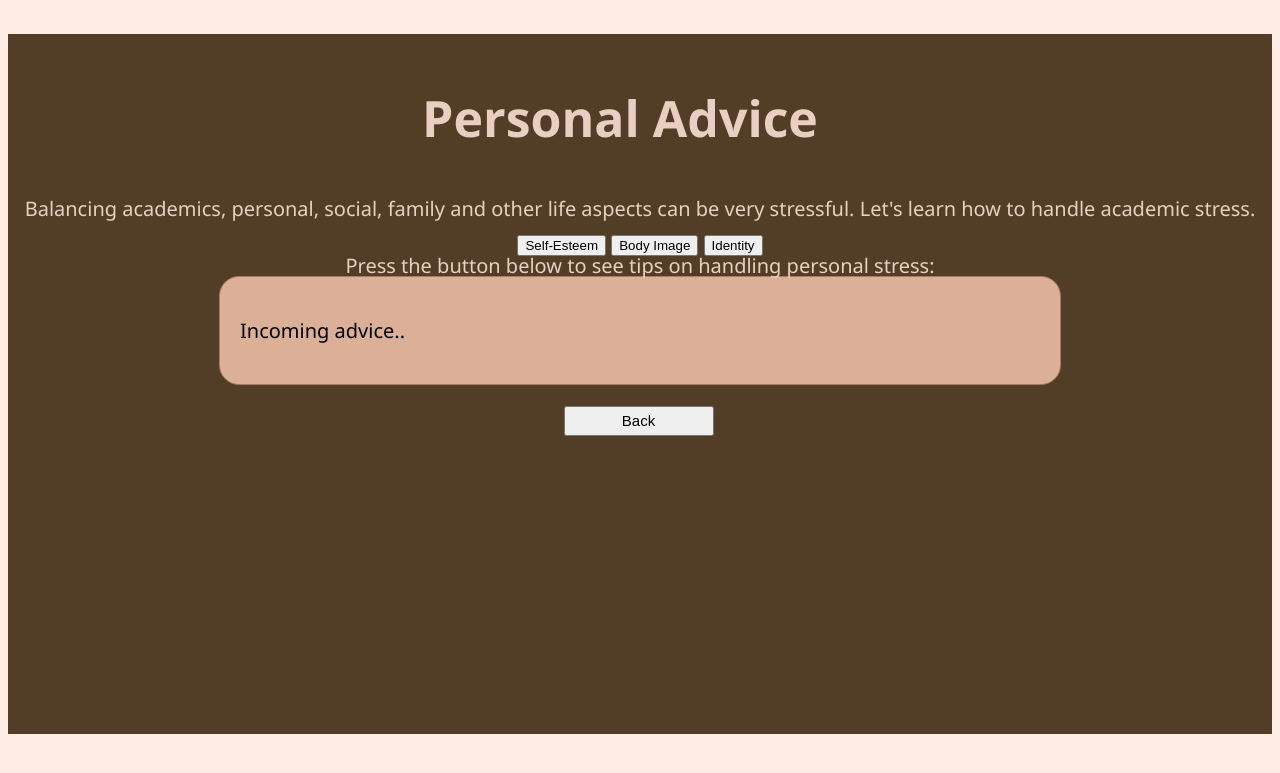
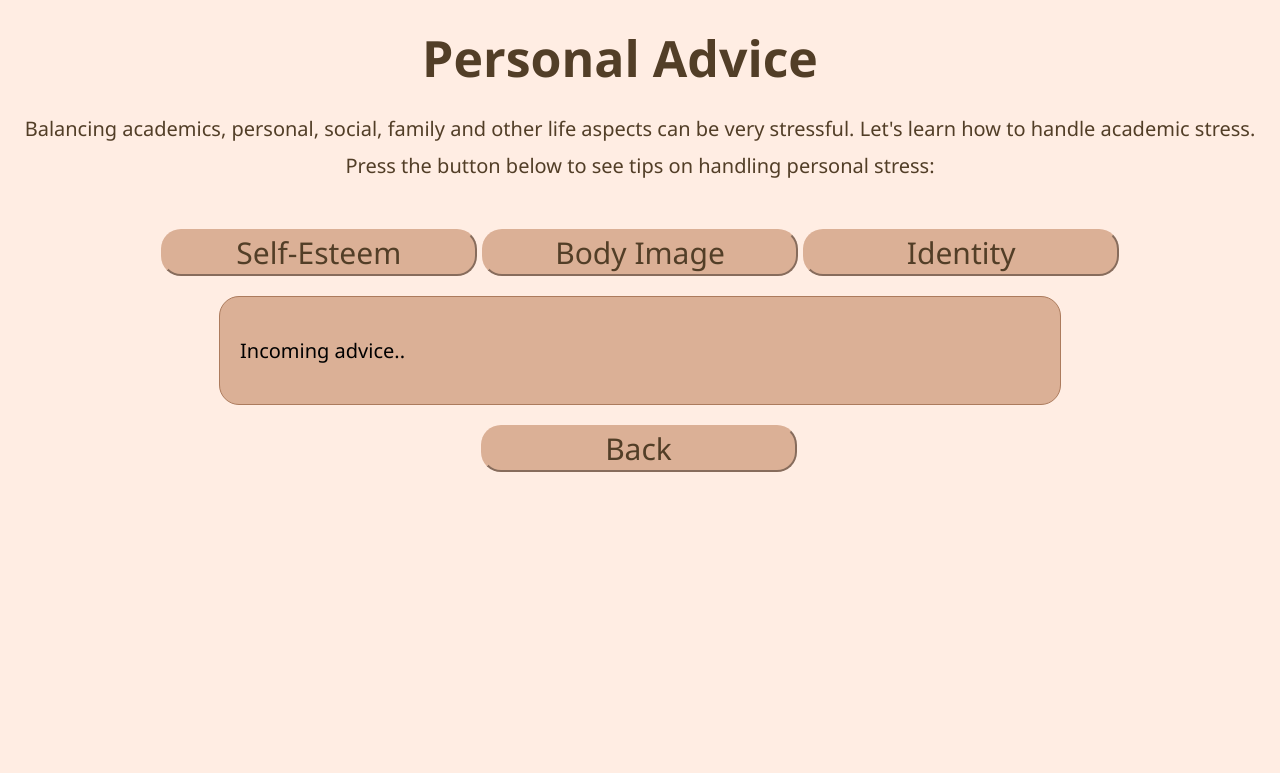
Before and after one commit to soappeea/IgnitionHacks, a Python web app: template website/templates/personal.html in a window 1280 px wide. Shown: the top 773 px of the page. Run offline with Jinja, Linux system fonts and the light colour scheme; the template is opened without the code that fills it, so the values that code supplies are empty.

Commit message:
added css to aibuttons

```diff
--- a/website/static/style.css
+++ b/website/static/style.css
@@ -91,26 +91,24 @@ body
     font-size: 20px;
     font-family:'Segoe UI', Tahoma, Geneva, Verdana, sans-serif;
     height: 700px;
-}
-.odd
-{
-    background-color: #523e27;
-    color: #e8cfc1;
-}
-.even
-{
     color: #523e27;
 }
 .subHead
 {
     font-size: 50px;
    position: relative;
-   top: 50px;
+   top: -10px;
    right: 20px;
 }
-Back button
+.aibutton
 {
-
+    background-color: #dbb096;
+    border-color: #dbb096;
+    color: #523e27;
+    border-radius: 20px;
+    font-size: 30px;
+    width: 25%;
+    font-family: 'Segoe UI', Tahoma, Geneva, Verdana, sans-serif;
 }
 
 
--- a/website/templates/personal.html
+++ b/website/templates/personal.html
@@ -4,17 +4,17 @@
     <meta charset="UTF-8">
     <meta name="viewport" content="width=device-width, initial-scale=1.0">
     <title>Document</title>
-    <link rel="stylesheet" href="/static/style.css"/>
+    <link rel="stylesheet" href="/website/static/style.css"/>
 </head>
 <body>
-    <div class="subs odd">
+    <div class="subs">
         <h1 class="subHead" id="per">Personal Advice</h1>
-        <p style="position:relative; top:60px;">Balancing academics, personal, social, family and other life aspects can be very stressful. Let's learn how to handle academic stress. </p>
-        <p style="position:relative; top: 70px;">Press the button below to see tips on handling personal stress:</p>
+        <p style="position:relative; top:-20px;">Balancing academics, personal, social, family and other life aspects can be very stressful. Let's learn how to handle academic stress. </p>
+        <p style="position:relative; top: -30px;">Press the button below to see tips on handling personal stress:</p>
         <form method="POST" action="/generate_response">
-            <button type="submit" id="user_input" name="user_input" value="Self-Esteem">Self-Esteem</button>
-            <button type="submit" id="user_input" name="user_input" value="Body Image">Body Image</button>
-            <button type="submit" id="user_input" name="user_input" value="Identity">Identity</button>
+            <button type="submit" id="user_input" name="user_input" class="aibutton" value="Self-Esteem">Self-Esteem</button>
+            <button type="submit" id="user_input" name="user_input" class="aibutton" value="Body Image">Body Image</button>
+            <button type="submit" id="user_input" name="user_input" class="aibutton" value="Identity">Identity</button>
         </form>
 
         <div id="responses">
@@ -30,7 +30,7 @@
             {% endif %}
         </div>
 
-        <a href="/"><button class = "Back button" style="margin-left: -3px;"type="button">Back</button></a>
+        <a href="index.html"><button class = "aibutton" style="margin-left: -3px;"type="button">Back</button></a>
     </div>
 </body>
 </html>
```
Also changed, not shown: website/templates/academic.html (+8 -8 lines), website/templates/family.html (+6 -6 lines), website/templates/index.html (+11 -11 lines), website/templates/social.html (+8 -8 lines).
